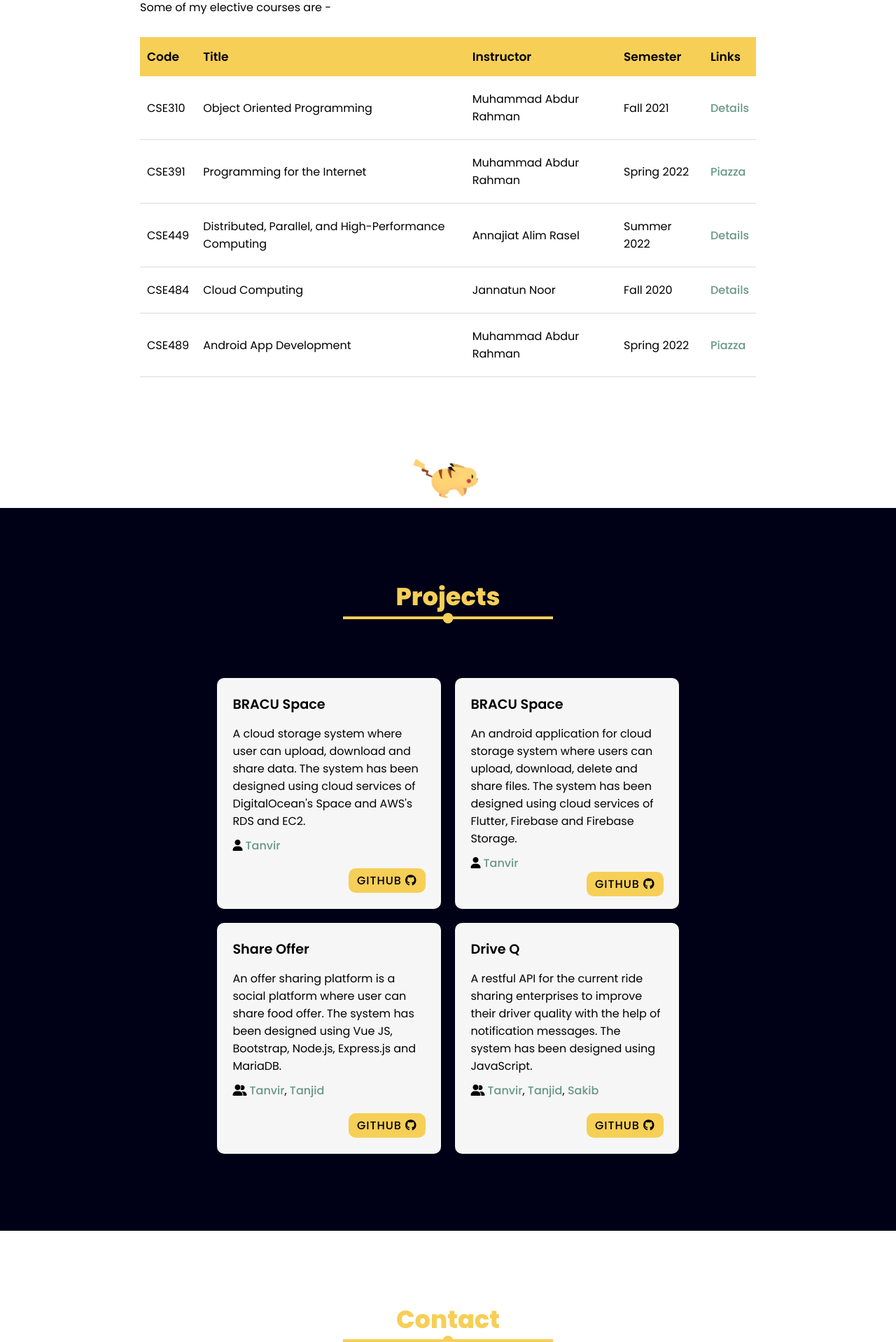
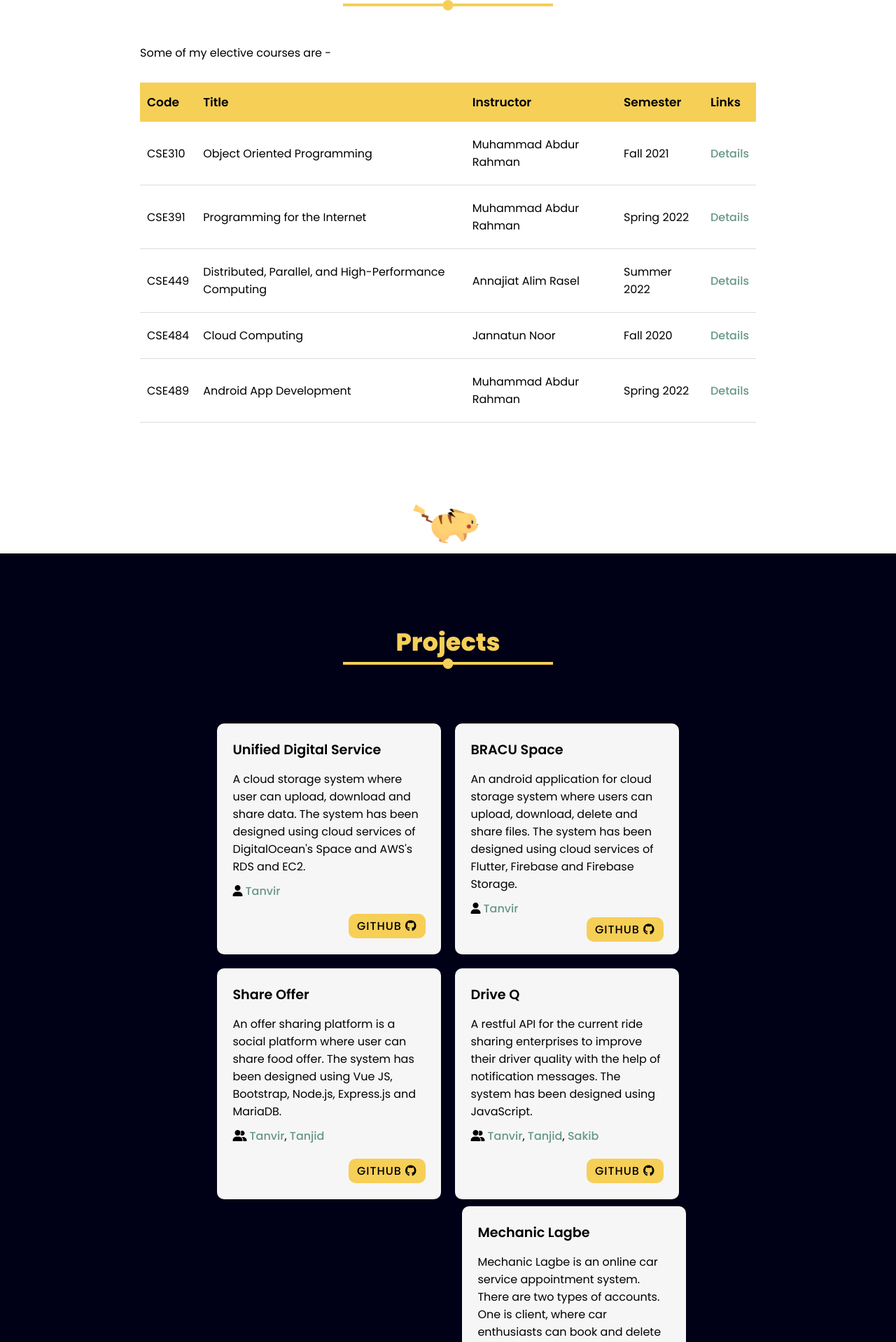
Before and after one commit to tanviranindo/tanvir.github.io, a PHP site: page / in a window 1280 px wide. Shown: the part 2722-4640 px from the top of the page at 70% size. Run offline with PHP 8.4, Linux system fonts and the light colour scheme.

Commit message:
Updated Information

```diff
--- a/css/style.css
+++ b/css/style.css
@@ -380,7 +380,7 @@ body {
 .contact .content .row .card .contact-icon {
   font-size: 4em;
   text-align: center;
-  transition: transform 0.5s ease;
+  transition: transform 0.3s ease;
 }
 
 .contact .content .row .card:hover .contact-icon {
--- a/index.html
+++ b/index.html
@@ -58,14 +58,20 @@
           My nickname is <strong>ANINDO</strong> and I'm pursuing my
           Bachelor's in
           <a class="linked-text" href="https://www.bracu.ac.bd/academics/departments/computer-science-and-engineering"
-            onclick="target='_blank';">Computer Science and Engineering</a> from <a class="linked-text"
-            href="https://www.bracu.ac.bd/" onclick="target='_blank';">BRAC University</a>. I am currently doing an
-          internship at TeamNet as a React Developer. I am into web and android application development. Also, I'm
-          keenly interested in quality assurance testing.
+            onclick="target='_blank';">Computer Science</a> from <a class="linked-text" href="https://www.bracu.ac.bd/"
+            onclick="target='_blank';">BRAC University</a>. I have recently done an
+          internship at TeamNet as a Frontend Engineer (React.js). I am into web and android application development.
+          Also, I'm keenly interested in DevOps.
         </p>
         <br />
         Some of my participations -
         <ul class="indent-design-1">
+          <li>
+            Top 12 in Therap JavaFest 2022
+            <a class="linked-text"
+              href="https://www.facebook.com/TherapBD/posts/pfbid02gjWMLyNBsw7bzDeV35e1qfVK7UFCzbrjfS5nk3mLP9MmMSMdcDDiRLAWiTAa2P7Wl"
+              onclick="target='_blank';">Therap JavaFest 2022</a>
+          </li>
           <li>
             Winner (DynaByte) of
             <a class="linked-text" href="https://www.facebook.com/ieeebracuCS/posts/961155194672062/"
@@ -267,8 +273,9 @@
             <td>Muhammad Abdur Rahman</td>
             <td>Spring 2022</td>
             <td>
-              <a class="linked-text" href="https://piazza.com/bracu.ac.bd/spring2022/cse391"
-                onclick="target='_blank';">Piazza</a>
+              <a class="linked-text"
+                href="https://docs.google.com/document/d/1gdY1mKUMUN4ISsxfvmB7d-SUvNHfyaKg/edit?usp=sharing"
+                onclick="target='_blank';">Details</a>
             </td>
           </tr>
           <tr>
@@ -299,8 +306,7 @@
             <td>Muhammad Abdur Rahman</td>
             <td>Spring 2022</td>
             <td>
-              <a class="linked-text" href="https://piazza.com/bracu.ac.bd/spring2022/cse489"
-                onclick="target='_blank';">Piazza</a>
+              <a class="linked-text" href="https://github.com/tanviranindo" onclick="target='_blank';">Details</a>
             </td>
           </tr>
         </tbody>
@@ -317,14 +323,14 @@
     <div class="content">
       <div class="card reveal">
         <div class="card-img">
-          <h2 class="projects-title">BRACU Space</h2>
+          <h2 class="projects-title">Unified Digital Service</h2>
           <p class="paragraph-text">
             A cloud storage system where user can upload, download and share data. The system has been designed using
             cloud services of DigitalOcean's Space and AWS's RDS and EC2.
           </p>
           <div class="user-icon">
-            <i class="fa-solid fa-user"></i><a class="linked-text" href="https://github.com/tanviranindo"
-              onclick="target='_blank';">
+            <i class="fa-solid fa-user"></i><a class="linked-text"
+              href="https://github.com/tanviranindo/unified-digital-service" onclick="target='_blank';">
               Tanvir
             </a>
           </div>
@@ -402,6 +408,28 @@
                 class="fab fa-github"></i></a>
           </div>
         </div>
+        <div class="card reveal">
+          <div class="card-img">
+            <h2 class="projects-title">Mechanic Lagbe</h2>
+            <p class="paragraph-text">
+              Mechanic Lagbe is an online car service appointment system. There are two types of accounts. One is
+              client, where car enthusiasts can book and delete appointments. And, another one is mechanic, where they
+              can see, update and delete appointments. Stacks - PHP, MySQL, JavaScript, JQuery. </p>
+            <div class="user-icon">
+              <i class="fa-solid fa-user-group"></i><a class="linked-text" href="https://github.com/tanviranindo"
+                onclick="target='_blank';">
+                Tanvir</a>,
+              <a class="linked-text" href="https://github.com/tanjid440" onclick="target='_blank';">
+                Tanjid</a>,
+              <a class="linked-text" href="https://github.com/redtreex" onclick="target='_blank';">
+                Sakib
+              </a>
+            </div>
+            <div class="separator-right">
+              <a class="btn" href="https://github.com/tanviranindo/driveQ" onclick="target='_blank';">Github <i
+                  class="fab fa-github"></i></a>
+            </div>
+          </div>
         </div>
       </div>
     </div>
@@ -460,11 +488,11 @@
       </div>
     </div>
     <div class="footer">
-    <span id="pageLocation"></span>
+      <!-- <span id="pageLocation"></span> -->
+      <br />
+      <span id="time"></span>
       <br />
       <span id="lastModified"></span>
-    <br />
-    <span id="time"></span>
       <br />
       <a class="footer-text" href="https://github.com/tanviranindo"
         onclick="target='_blank';"><strong>@tanviranindo</strong></a>
```
Lines whose indentation alone changed are shown as unchanged.
